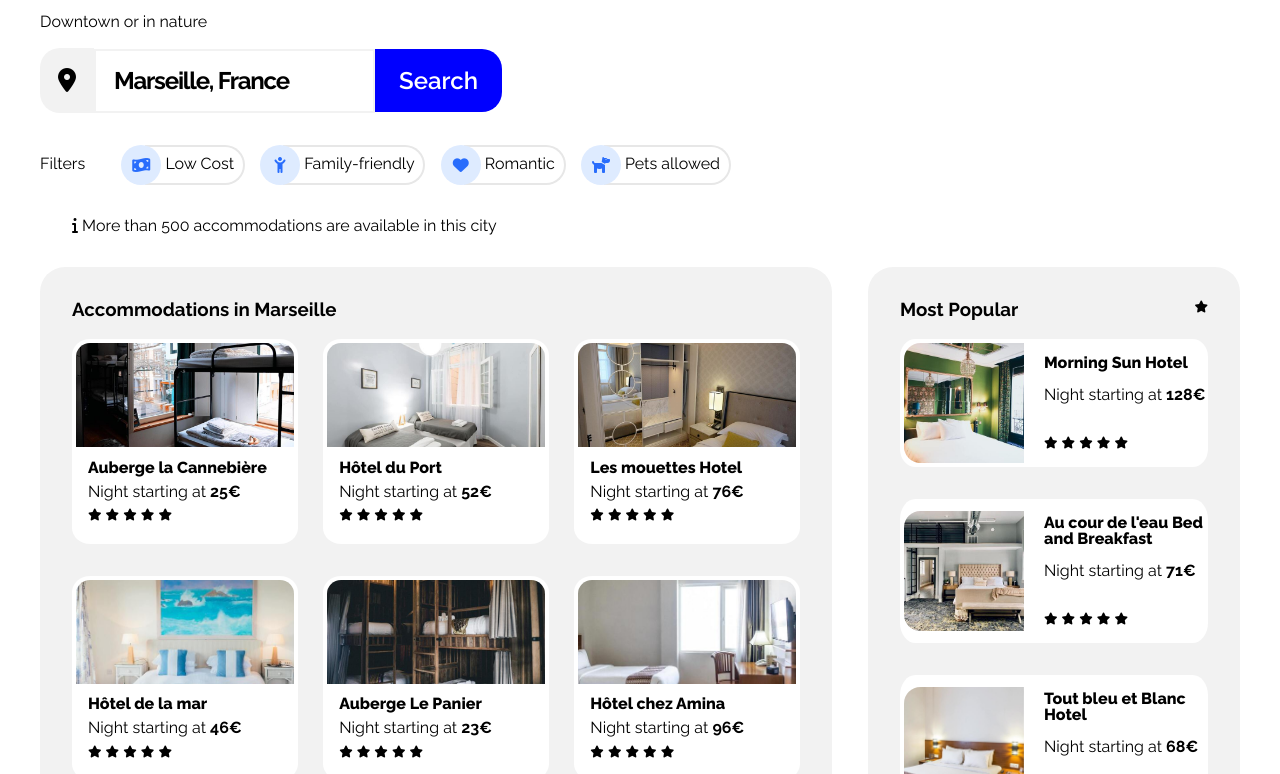
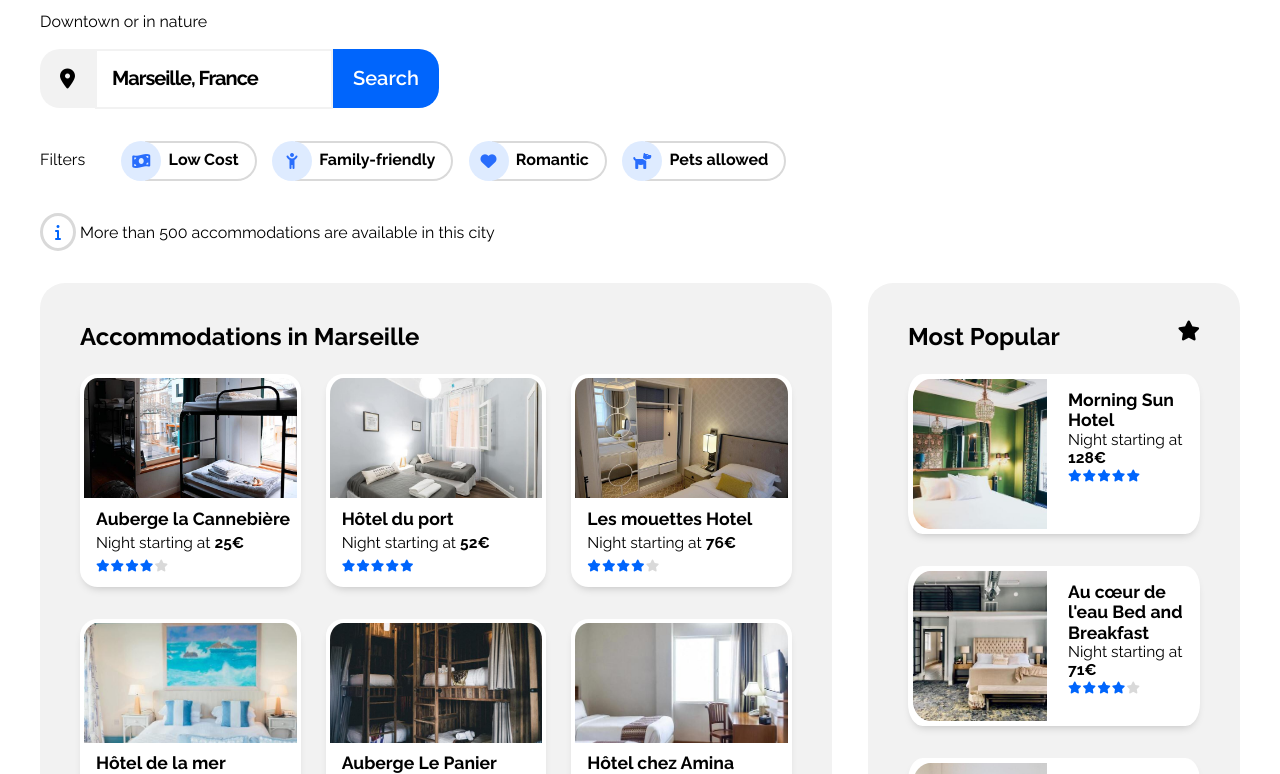
Before and after one commit to mserr113/P2, a plain HTML site: page index.html in a window 1280 px wide. Shown: the part 178-952 px from the top of the page. Drawn offline with Linux system fonts and the light colour scheme.

Commit message:
added star formatting and updated listing info font sizes

```diff
--- a/css/stylesheet.css
+++ b/css/stylesheet.css
@@ -74,9 +74,10 @@
         line-height: 1.3em;
     }
 
-    h1 {
+    .page-headline h1 {
         font-size: 1.55em;
         font-weight: 400;
+        margin-top: 1em;
     }
 
     @media (max-width: 700px){
@@ -91,8 +92,8 @@
     }
 
     form {
-        width: 16em;
-        height: 4em;
+        width: 15em;
+        height: 3.75em;
         margin-top: 1em;
         display: flex;
     }
@@ -103,7 +104,7 @@
         border-style: solid;
         border-color: rgb(242, 242, 242);
         text-indent: .75em;
-        font-size: 1.5em;
+        font-size: 1.25em;
         font-weight: 700;
     }
 
@@ -114,27 +115,31 @@
     }
 
     form button {
-        background: blue;
+        background: rgb(0, 101, 252);
         border: none;
         border-top-right-radius: 20px;
         border-bottom-right-radius: 20px;
         align-self: center;
-        padding: .75em 1em;
+        padding: .9em 1em;
         color: white;
-        font-size: 1.5em;
+        font-size: 1.25em;
         font-weight: 600;
+    }
+
+    form button:hover {
+        border-color: blue;
     }
 
     form .fa-location-dot {
         background-color: rgb(242, 242, 242);
         align-self: center;
-        padding: 1.32em .75em;
+        padding: 1.47em 1em;
         border-top-left-radius: 20px;
         border-bottom-left-radius: 20px;
     }
 
     .container-filters {
-        padding-top: 2em;
+        margin-top: 2em;
     }
 
     .filters-heading {
@@ -157,12 +162,11 @@
     .container-filters button {
         background:none;
         border-style: solid;
-        border-color: rgb(231, 231, 231);
+        border-color: rgb(217, 217, 217);
         border-left: none;
         border-top-right-radius: 25px;
         border-bottom-right-radius: 25px;
-        padding: .55em;
-        padding-left: 1.3em;
+        padding: .55em 1em .55em 1.5em;
         margin-right: .7em;
         margin-left: -1.3em;
         vertical-align: middle;
@@ -172,15 +176,26 @@
         padding: 2em;
     }
 
+    .available-accommodations i {
+        margin-left: -2em;
+        color: rgb(0, 101, 252);
+        background-color: white;
+        border-style: solid;
+        padding: .5em .75em .5em .75em;
+        border-color: rgb(217, 217, 217);
+        border-radius: 60%;
+    }
+
     .accommodations-col{
         float: left;
         background-color: rgb(242, 242, 242);
         border-radius: 25px;
         width: 66%;
-        padding: 2em;
+        padding: 2.5em;
+        margin-bottom: 3em;
     }
 
-    .accommodations-col h3 {
+    .accommodations-headline {
         margin-bottom: 1em;
     }
 
@@ -196,11 +211,12 @@
         background-color: white;
         border-radius: 8%;
         margin-bottom: 2em;
+        box-shadow: 0px 5px 10px -5px rgba(0, 0, 0, 25%)
     }
 
     .hotel-image img{
         width: 100%;
-        height: 7em;
+        height: 8em;
         object-fit: cover;
         padding: .25em;
         justify-content: center;
@@ -208,14 +224,38 @@
         border-top-right-radius: 8% 16%;
     }
 
-    .hotel-name {
-        font-weight: 8=700;
-    }
-
     .hotel-info {
         padding-left: 1em;
         line-height: 1.5em;
-        margin-bottom: 1em;
+        margin-bottom: 0.5em;
+    }
+
+    .hotel-name {
+        font-weight: 700;
+        font-size: 1.1em;
+    }
+
+    .hotel-price {
+        font-size: .97em;
+    }
+
+    .star-rating {
+        color: rgb(217, 217, 217);
+    }
+
+    .star-rating i {
+        margin-right: -.25em;
+    }
+
+    .checked {
+        color: rgb(0, 101, 252);
+    }
+
+    .show-more {
+        display: inline-block;
+        font-size: 1.25em;
+        font-weight: 700;
+        padding:  .6em 0;
     }
 
     .most-popular-col{
@@ -223,11 +263,11 @@
         background-color: rgb(242, 242, 242);
         border-radius: 25px;
         width: 31%;
-        padding: 2em;
+        padding: 2.5em 2.5em 0 2.5em;
         align-items: center;
     }
 
-    .most-popular-headline h3 {
+    .most-popular-headline h2 {
         display: inline-block;
         padding-bottom: 1em;
     }
@@ -241,39 +281,29 @@
         background-color: white;
         border-radius: 5%/14%;
         margin-bottom: 2em;
-        align-items: center;
+        box-shadow: 0px 5px 10px -5px rgba(0, 0, 0, 25%)
     }
 
     .popular-image img{
         float: left;
-        width: 8em;
-        height: 8em;
+        width: 9em;
+        height: 10em;
         object-fit: cover;
-        padding: .25em;
+        padding: .3em;
         justify-content: center;
         border-top-left-radius: 16% 16%;
         border-bottom-left-radius: 16% 16%;
     }
 
     .popular-hotel-info {
-        display: inline-block;
         padding: 1em 0 0 1em;
-        line-height: 3em;
-    }
-
-    .popular-hotel-info h4 {
-        line-height: 1em;
-    }
-
-    .popular-hotel-star-rating {
-        align
-        padding-bottom: 0em;
     }
 
     .activities-col {
         clear: both;
         width: 100%;
         align-items: center;
+        padding-bottom: 2em;
     }
 
     .activities {
--- a/index.html
+++ b/index.html
@@ -39,7 +39,7 @@
         <main>
             <div>
                 <form class="location-search">
-                    <i class="fa-solid fa-location-dot fa-xl"></i>
+                    <i class="fa-solid fa-location-dot fa-lg"></i>
                     <input type="text" placeholder="Marseille, France">
                     <button type="submit">Search</button>
                 </form>
@@ -47,13 +47,13 @@
             <section class="container-filters">
                 <span class="filters-heading">Filters</span>
                 <i class="fa-solid fa-money-bill-wave"></i>
-                <button class="btn" onclick="filterSelection('Price')"> Low Cost</button>
+                <button><strong>Low Cost</strong></button>
                 <i class="fa-solid fa-child-reaching"></i>
-                <button class="btn" onclick="filterSelection('Family')"> Family-friendly</button>
+                <button><strong>Family-friendly</strong></button>
                 <i class="fa-solid fa-heart"></i>
-                <button class="btn" onclick="filterSelection('Romantic')"> Romantic</button>
+                <button><strong>Romantic</strong></button>
                 <i class="fa-solid fa-dog"></i>
-                <button class="btn" onclick="filterSelection('Pets')"> Pets allowed</button>
+                <button><strong>Pets allowed</strong></button>
             </section>
             <section class="available-accommodations">
                 <i class="fa-solid fa-info"></i>
@@ -61,20 +61,20 @@
             </section>
 
             <section class="accommodations-col">
-                <h3>
+                <h2 class="accommodations-headline">
                     Accommodations in Marseille
-                </h3>
+                </h2>
                 <div class="hotels">
                     <div class="hotel-listing">
                             <a href="#" class="hotel-image"><img src="images/hebergements/4_small/marcus-loke-WQJvWU_HZFo-unsplash.jpg" alt="Auberge la Cannebière" title="Auberge la Canebière"></a>
                         <div class="hotel-info">
-                            <h4 class="hotel-name"><strong>Auberge la Cannebière</strong></h4>
-                            <span>Night starting at <strong>25€</strong></span>
+                            <h4 class="hotel-name">Auberge la Cannebière</h4>
+                            <span class="hotel-price">Night starting at <strong>25€</strong></span>
                             <div class="star-rating">
-                                <i class="fa-solid fa-star fa-xs"></i>
-                                <i class="fa-solid fa-star fa-xs"></i>
-                                <i class="fa-solid fa-star fa-xs"></i>
-                                <i class="fa-solid fa-star fa-xs"></i>
+                                <i class="fa-solid fa-star fa-xs checked"></i>
+                                <i class="fa-solid fa-star fa-xs checked"></i>
+                                <i class="fa-solid fa-star fa-xs checked"></i>
+                                <i class="fa-solid fa-star fa-xs checked"></i>
                                 <i class="fa-solid fa-star fa-xs"></i>
                             </div>
                         </div>
@@ -82,27 +82,27 @@
                     <div class="hotel-listing">
                         <a href="#" class="hotel-image"><img src="images/hebergements/4_small/fred-kleber-gTbaxaVLvsg-unsplash.jpg" alt="Hotel du port" title="Hotel du port"></a>
                         <div class="hotel-info">
-                            <h4 class="hotel-name"><strong>Hôtel du Port</strong></h4>
-                            <span>Night starting at <strong>52€</strong></span>
+                            <h4 class="hotel-name">Hôtel du port</h4>
+                            <span class="hotel-price">Night starting at <strong>52€</strong></span>
                             <div class="star-rating">
-                                <i class="fa-solid fa-star fa-xs"></i>
-                                <i class="fa-solid fa-star fa-xs"></i>
-                                <i class="fa-solid fa-star fa-xs"></i>
-                                <i class="fa-solid fa-star fa-xs"></i>
-                                <i class="fa-solid fa-star fa-xs"></i>
+                                <i class="fa-solid fa-star fa-xs checked"></i>
+                                <i class="fa-solid fa-star fa-xs checked"></i>
+                                <i class="fa-solid fa-star fa-xs checked"></i>
+                                <i class="fa-solid fa-star fa-xs checked"></i>
+                                <i class="fa-solid fa-star fa-xs checked"></i>
                             </div>
                         </div>
                     </div>
                     <div class="hotel-listing">
                         <a href="#" class="hotel-image"><img src="images/hebergements/4_small/reisetopia-B8WIgxA_PFU-unsplash.jpg" alt="Les mouettes Hotel" title="Les mouettes Hotel"></a>
                         <div class="hotel-info">
-                            <h4 class="hotel-name"><strong>Les mouettes Hotel</strong></h4>
-                            <span>Night starting at <strong>76€</strong></span>
+                            <h4 class="hotel-name">Les mouettes Hotel</h4>
+                            <span  class="hotel-price">Night starting at <strong>76€</strong></span>
                             <div class="star-rating">
-                                <i class="fa-solid fa-star fa-xs"></i>
-                                <i class="fa-solid fa-star fa-xs"></i>
-                                <i class="fa-solid fa-star fa-xs"></i>
-                                <i class="fa-solid fa-star fa-xs"></i>
+                                <i class="fa-solid fa-star fa-xs checked"></i>
+                                <i class="fa-solid fa-star fa-xs checked"></i>
+                                <i class="fa-solid fa-star fa-xs checked"></i>
+                                <i class="fa-solid fa-star fa-xs checked"></i>
                                 <i class="fa-solid fa-star fa-xs"></i>
                             </div>
                         </div>
@@ -110,12 +110,12 @@
                     <div class="hotel-listing">
                         <a href="#" class="hotel-image"><img src="images/hebergements/4_small/annie-spratt-Eg1qcIitAuA-unsplash.jpg" alt="Hôtel de la mar" title="Hôtel de la mar"></a>
                         <div class="hotel-info">
-                            <h4 class="hotel-name"><strong>Hôtel de la mar</strong></h4>
-                            <span>Night starting at <strong>46€</strong></span>
+                            <h4 class="hotel-name">Hôtel de la mer</h4>
+                            <span class="hotel-price">Night starting at <strong>46€</strong></span>
                             <div class="star-rating">
-                                <i class="fa-solid fa-star fa-xs"></i>
-                                <i class="fa-solid fa-star fa-xs"></i>
-                                <i class="fa-solid fa-star fa-xs"></i>
+                                <i class="fa-solid fa-star fa-xs checked"></i>
+                                <i class="fa-solid fa-star fa-xs checked"></i>
+                                <i class="fa-solid fa-star fa-xs checked"></i>
                                 <i class="fa-solid fa-star fa-xs"></i>
                                 <i class="fa-solid fa-star fa-xs"></i>
                             </div>
@@ -124,13 +124,13 @@
                     <div class="hotel-listing">
                         <a href="#" class="hotel-image"><img src="images/hebergements/4_small/nicate-lee-kT-ZyaiwBe0-unsplash.jpg" alt="Auberge Le Panier" title="Auberge Le Panier"></a>
                         <div class="hotel-info">
-                            <h4 class="hotel-name"><strong>Auberge Le Panier</strong></h4>
-                            <span>Night starting at <strong>23€</strong></span>
+                            <h4 class="hotel-name">Auberge Le Panier</h4>
+                            <span class="hotel-price">Night starting at <strong>23€</strong></span>
                             <div class="star-rating">
-                                <i class="fa-solid fa-star fa-xs"></i>
-                                <i class="fa-solid fa-star fa-xs"></i>
-                                <i class="fa-solid fa-star fa-xs"></i>
-                                <i class="fa-solid fa-star fa-xs"></i>
+                                <i class="fa-solid fa-star fa-xs checked"></i>
+                                <i class="fa-solid fa-star fa-xs checked"></i>
+                                <i class="fa-solid fa-star fa-xs checked"></i>
+                                <i class="fa-solid fa-star fa-xs checked"></i>
                                 <i class="fa-solid fa-star fa-xs"></i>
                             </div>
                         </div>
@@ -138,51 +138,54 @@
                     <div class="hotel-listing">
                         <a href="#" class="hotel-image"><img src="images/hebergements/4_small/febrian-zakaria-M6S1WvfW68A-unsplash.jpg" alt="Hôtel chez Amina" title="Hôtel chez Amina"></a>
                         <div class="hotel-info">
-                            <h4 class="hotel-name"><strong>Hôtel chez Amina</strong></h4>
-                            <span>Night starting at <strong>96€</strong></span>
+                            <h4 class="hotel-name">Hôtel chez Amina</h4>
+                            <span class="hotel-price">Night starting at <strong>96€</strong></span>
                             <div class="star-rating">
-                                <i class="fa-solid fa-star fa-xs"></i>
-                                <i class="fa-solid fa-star fa-xs"></i>
-                                <i class="fa-solid fa-star fa-xs"></i>
-                                <i class="fa-solid fa-star fa-xs"></i>
-                                <i class="fa-solid fa-star fa-xs"></i>
+                                <i class="fa-solid fa-star fa-xs checked"></i>
+                                <i class="fa-solid fa-star fa-xs checked"></i>
+                                <i class="fa-solid fa-star fa-xs checked"></i>
+                                <i class="fa-solid fa-star fa-xs checked"></i>
+                                <i class="fa-solid fa-star fa-xs checked"></i>
                             </div>
                         </div>
+                    </div>
+                    <div>
+                        <span class="show-more">Show more</span>
                     </div>
                 </div>
             </section>
             <aside class="most-popular-col">
                 <div class="most-popular-headline">
-                    <h3>Most Popular</h3>
+                    <h2>Most Popular</h2>
                     <span class="most-popular-star-icon">
-                        <i class="fa-solid fa-star fa-xs"></i>
+                        <i class="fa-solid fa-star fa-lg"></i>
                     </span>
                 </div>
                 <div class="hotels">
                     <div class="popular-hotel-listing">
                         <a href="#" class="popular-image"><img src="images/hebergements/4_small/emile-guillemot-Bj_rcSC5XfE-unsplash.jpg" alt="Morning Sun Hotel" title="Morning Sun Hotel"></a>
                         <div class="popular-hotel-info">
-                            <h4 class="hotel-name"><strong>Morning Sun Hotel</strong></h4>
-                            <span>Night starting at <strong>128€</strong></span>
-                            <div class="popular-hotel-star-rating">
-                                <i class="fa-solid fa-star fa-xs"></i>
-                                <i class="fa-solid fa-star fa-xs"></i>
-                                <i class="fa-solid fa-star fa-xs"></i>
-                                <i class="fa-solid fa-star fa-xs"></i>
-                                <i class="fa-solid fa-star fa-xs"></i>
+                            <h4 class="hotel-name">Morning Sun Hotel</h4>
+                            <span class="hotel-price">Night starting at <strong>128€</strong></span>
+                            <div class="star-rating">
+                                <i class="fa-solid fa-star fa-xs checked"></i>
+                                <i class="fa-solid fa-star fa-xs checked"></i>
+                                <i class="fa-solid fa-star fa-xs checked"></i>
+                                <i class="fa-solid fa-star fa-xs checked"></i>
+                                <i class="fa-solid fa-star fa-xs checked"></i>
                             </div>
                         </div>
                     </div>
                     <div class="popular-hotel-listing">
                         <a href="#" class="popular-image"><img src="images/hebergements/4_small/aw-creative-VGs8z60yT2c-unsplash.jpg" alt="Au cour de l'eau Bed and Breakfast" title="Au cour de l'eau Bed and Breakfast"></a>
                         <div class="popular-hotel-info">
-                            <h4 class="hotel-name"><strong>Au cour de l'eau Bed and Breakfast</strong></h4>
-                            <span>Night starting at <strong>71€</strong></span>
-                            <div class="popular-hotel-star-rating">
-                                <i class="fa-solid fa-star fa-xs"></i>
-                                <i class="fa-solid fa-star fa-xs"></i>
-                                <i class="fa-solid fa-star fa-xs"></i>
-                                <i class="fa-solid fa-star fa-xs"></i>
+                            <h4 class="hotel-name">Au cœur de l'eau Bed and Breakfast</h4>
+                            <span class="hotel-price">Night starting at <strong>71€</strong></span>
+                            <div class="star-rating">
+                                <i class="fa-solid fa-star fa-xs checked"></i>
+                                <i class="fa-solid fa-star fa-xs checked"></i>
+                                <i class="fa-solid fa-star fa-xs checked"></i>
+                                <i class="fa-solid fa-star fa-xs checked"></i>
                                 <i class="fa-solid fa-star fa-xs"></i>
                             </div>
                         </div>
@@ -190,13 +193,13 @@
                     <div class="popular-hotel-listing">
                         <a href="#" class="popular-image"><img src="images/hebergements/4_small/febrian-zakaria-sjvU0THccQA-unsplash_cropped.jpg" alt="Tout bleu et Blanc Hotel" title="Tout bleu et Blanc Hotel"></a>
                         <div class="popular-hotel-info">
-                            <h4 class="hotel-name"><strong>Tout bleu et Blanc Hotel</strong></h4>
-                            <span>Night starting at <strong>68€</strong></span>
-                            <div class="popular-hotel-star-rating">
-                                <i class="fa-solid fa-star fa-xs"></i>
-                                <i class="fa-solid fa-star fa-xs"></i>
-                                <i class="fa-solid fa-star fa-xs"></i>
-                                <i class="fa-solid fa-star fa-xs"></i>
+                            <h4 class="hotel-name">Tout bleu et Blanc Hotel</h4>
+                            <span class="hotel-price">Night starting at <strong>68€</strong></span>
+                            <div class="star-rating">
+                                <i class="fa-solid fa-star fa-xs checked"></i>
+                                <i class="fa-solid fa-star fa-xs checked"></i>
+                                <i class="fa-solid fa-star fa-xs checked"></i>
+                                <i class="fa-solid fa-star fa-xs checked"></i>
                                 <i class="fa-solid fa-star fa-xs"></i>
                             </div>
                         </div>
@@ -204,7 +207,7 @@
                 </div>
             </aside>
             <section class="activities-col">
-                <h3>Activities in Marseille</h3>
+                <h2>Activities in Marseille</h2>
                 <div class="activities">
                     <div class="activities-listing">
                         <a href="#"><img src="images/activites/4_small/reno-laithienne-QUgJhdY5Fyk-unsplash.jpg" class="large-activities-image" alt="Old Port" title="Old Port"></a>
```
